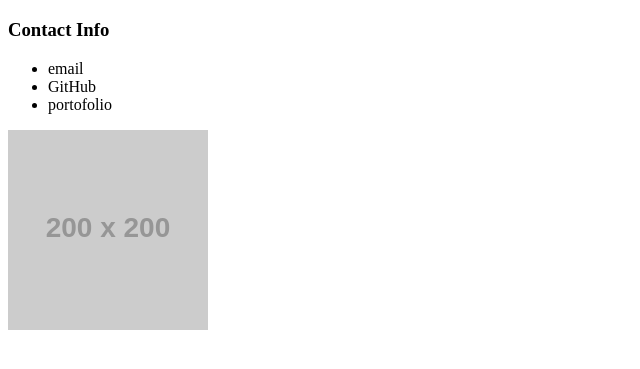
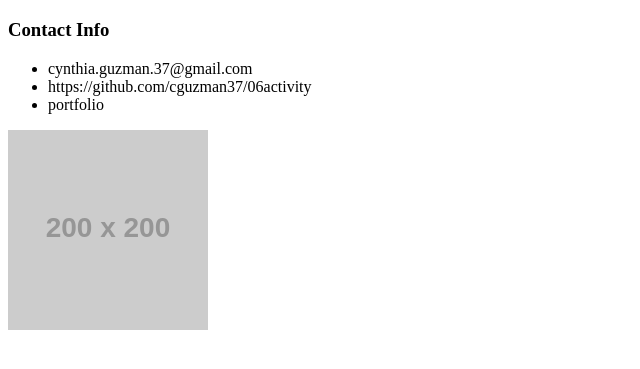
Before and after one commit to cguzman37/06activity, a plain HTML site: page index.html in a window 1280 px wide. Shown: the part 61-430 px from the top of the page, without its empty margins (0-640 px from the left). Drawn offline with Linux system fonts and the light colour scheme; placeholder pictures from the web are drawn by us.

Commit message:
updated HTML file

```diff
--- a/index.html
+++ b/index.html
@@ -10,9 +10,9 @@
     <h1> Student Bio</h1>
     <h3> Contact Info</h3>
     <ul>
-        <li>email</li>
-        <li> GitHub</li>
-        <li> portofolio</li>
+        <li>cynthia.guzman.37@gmail.com</li>
+        <li> https://github.com/cguzman37/06activity</li>
+        <li> portfolio</li>
     </ul>
 <img src="https://via.placeholder.com/200">
 </body>
```
